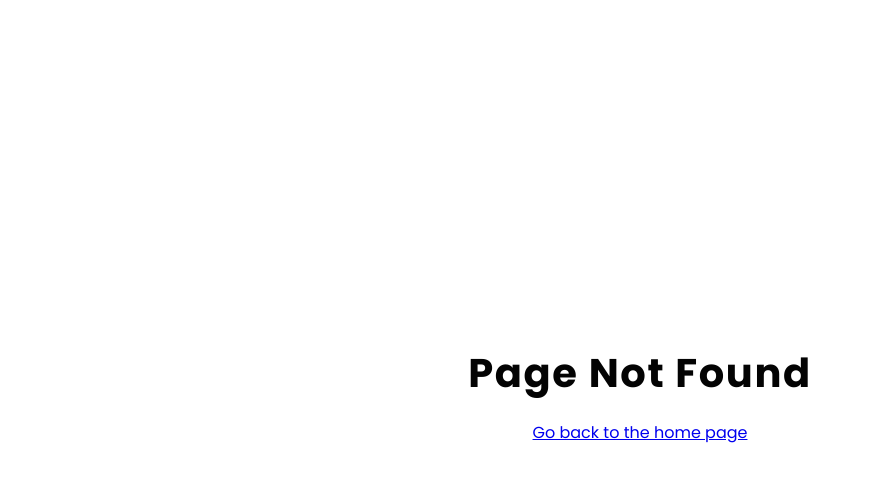
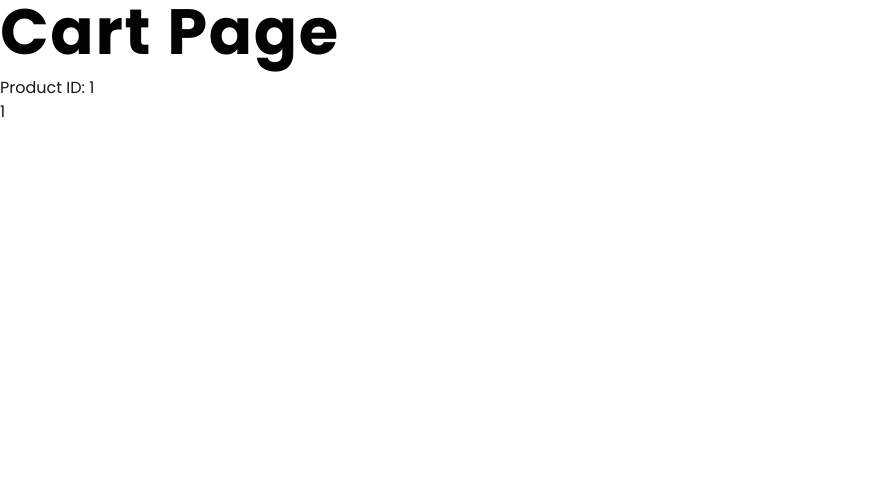
Before and after one commit to lianpaulm/bakedbyley-capstone-project, a React (Create React App) app in the folder frontend/: page /cart/1 in a window 1280 px wide. Before the commit this address had no page. Shown: the top 482 px of the page, without its empty margins (0-871 px from the left). Built offline with nearby package versions, Linux system fonts and the light colour scheme.

Commit message:
handle add to cart button

```diff
--- a/frontend/src/App.js
+++ b/frontend/src/App.js
@@ -6,6 +6,7 @@ import Home from './pages/Home/Home';
 import Faq from './pages/Faq/Faq';
 import Products from './pages/Products/Products';
 import ProductDetails from './pages/ProductDetails/ProductDetails';
+import Carts from './pages/Carts/Carts';
 import ErrorPage from './pages/ErrorPage/ErrorPage';
 
 // Admin route
@@ -23,6 +24,7 @@ function App() {
         <Route path="/faq" element={<Faq />}></Route>
         <Route path="/products" element={<Products />}></Route>
         <Route path="/products/:id" element={<ProductDetails />}></Route>
+        <Route path="/cart/:id" element={<Carts />}></Route>
         <Route
           path="/products/featured/:id"
           element={<ProductDetails />}
--- /dev/null
+++ b/frontend/src/pages/Carts/Carts.js
@@ -0,0 +1,19 @@
+import React from 'react';
+import { useLocation, useParams } from 'react-router-dom';
+
+const Carts = () => {
+  const { id: productID } = useParams();
+  const location = useLocation();
+  const qty = location.search ? Number(location.search.split('=')[1]) : 1;
+  console.log(qty);
+
+  return (
+    <div>
+      <h1>Cart page</h1>
+      <p>Product ID: {productID}</p>
+      <p>{qty}</p>
+    </div>
+  );
+};
+
+export default Carts;
--- a/frontend/src/pages/ProductDetails/ProductDetails.js
+++ b/frontend/src/pages/ProductDetails/ProductDetails.js
@@ -5,11 +5,12 @@ import Header from '../../components/Header/Header';
 import Footer from '../../components/Footer/Footer';
 import Breadcrumbs from '../../components/Breadcrumbs/Breadcrumbs';
 import Loading from '../../components/Loading/Loading';
-import { Link, useParams } from 'react-router-dom';
+import { Link, useNavigate, useParams } from 'react-router-dom';
 import './ProductDetails.css';
 
 const ProductDetails = () => {
   const { id: productID } = useParams();
+  const [qty, setQty] = useState(1);
   const [loading, setLoading] = useState(true);
   const [productDetails, setProductDetails] = useState([]);
 
@@ -29,6 +30,11 @@ const ProductDetails = () => {
   }, []);
   const { name, category, image, price, description } = productDetails;
 
+  const navigate = useNavigate();
+  const addToCartHandler = () => {
+    navigate(`/cart/${productID}?qty=${qty}`, { replace: true });
+  };
+
   if (loading) {
     return (
       <>
@@ -39,6 +45,7 @@ const ProductDetails = () => {
       </>
     );
   }
+
   return (
     <>
       <Header />
@@ -61,11 +68,28 @@ const ProductDetails = () => {
             </h4>
             <div className="flex">
               <div className="quantity-container">
-                <button className="quantity-btn">-</button>
+                {/* <button className="quantity-btn">-</button>
                 <p className="quantity">0</p>
-                <button className="quantity-btn">+</button>
+                <button className="quantity-btn">+</button> */}
+                <div className="qty-list">
+                  <div>Qty</div>
+                  <div>
+                    <select
+                      value={qty}
+                      onChange={(e) => setQty(e.target.value)}
+                    >
+                      <option value="1">1</option>
+                      <option value="2">2</option>
+                      <option value="3">3</option>
+                      <option value="4">4</option>
+                      <option value="5">5</option>
+                    </select>
+                  </div>
+                </div>
               </div>
-              <button className="add-to-cart-btn">Add to cart</button>
+              <button onClick={addToCartHandler} className="add-to-cart-btn">
+                Add to cart
+              </button>
             </div>
           </div>
         </section>
```
